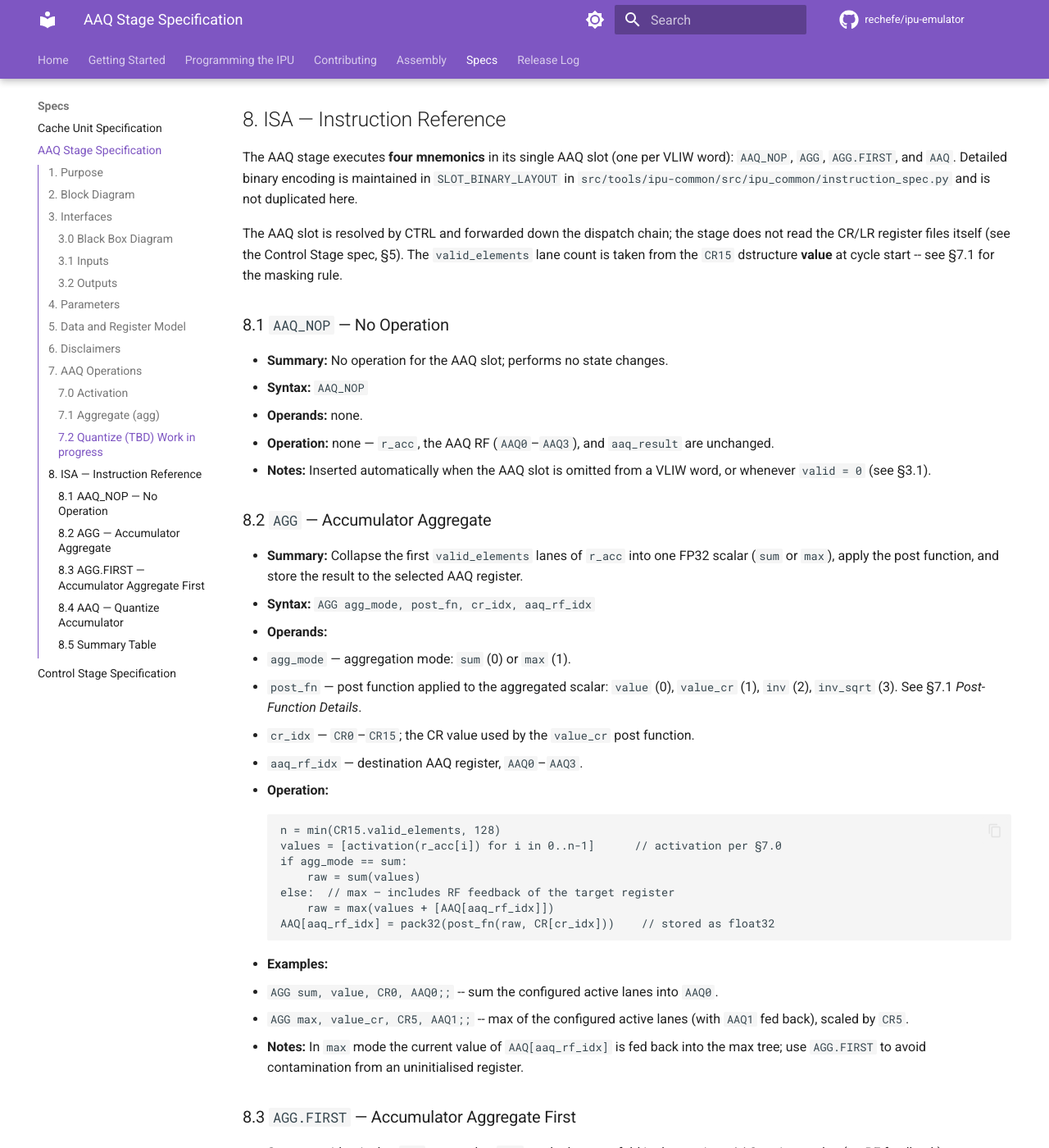
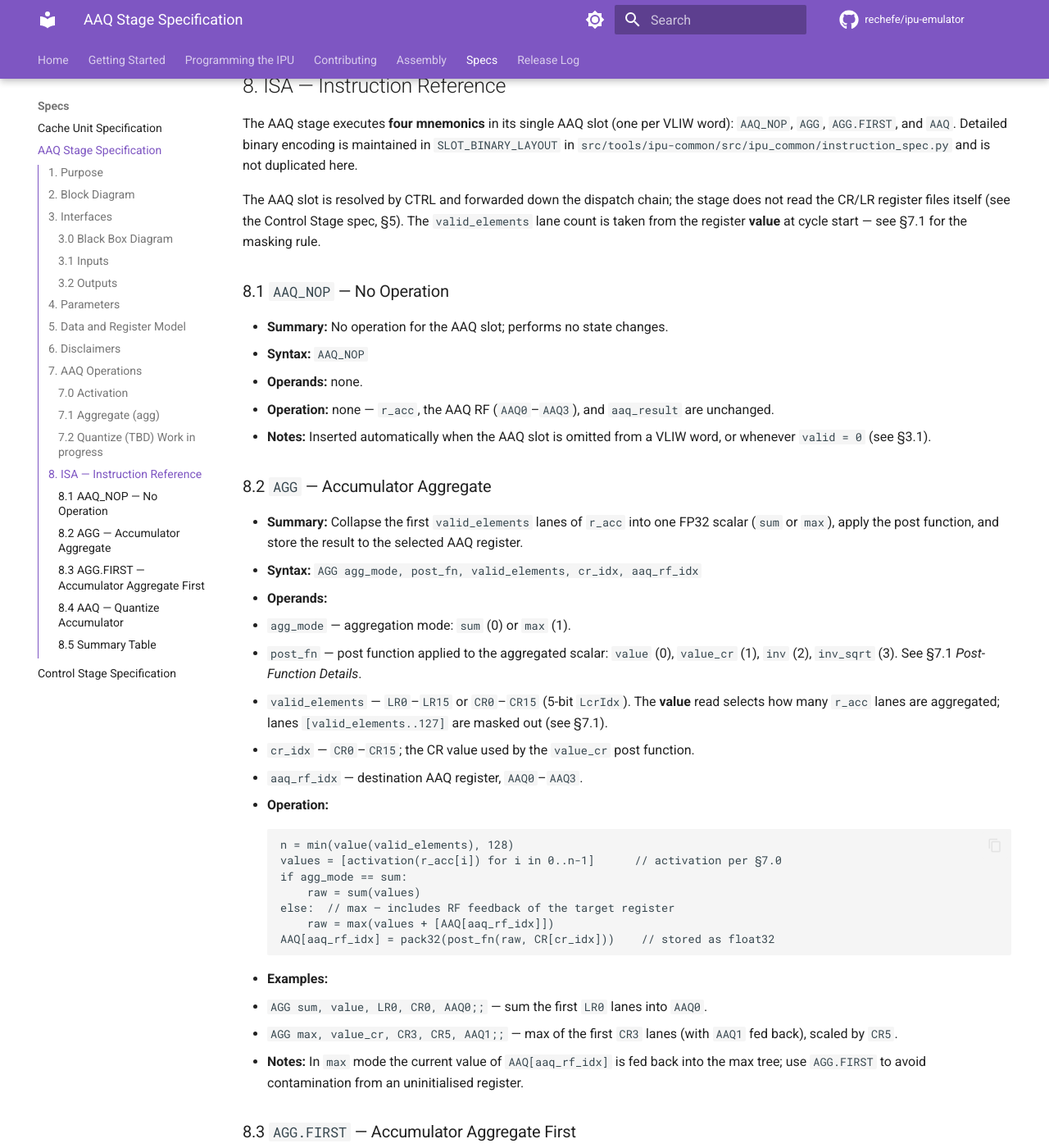
Before and after one commit to rechefe/ipu-emulator, an MkDocs documentation site: the page built from docs/content/specs/stage-aaq.md, in a window 1280 px wide and 1400 px high, scrolled down 6508 px. Shown: the whole window at 82% size. Built offline with MkDocs 1.6.1 and Material for MkDocs 9.7.7, drawn with Linux system fonts in a browser that asks for light colours; comment, search, counter and statistics services are not loaded; some of the changed text lies outside the part shown.

````diff
--- a/docs/content/specs/stage-aaq.md
+++ b/docs/content/specs/stage-aaq.md
@@ -68,8 +68,8 @@ flowchart LR
            cr_idx  ─────>│                                      │
        act_cr_idx  ─────>│                                      │
        aaq_rf_idx  ─────>│                                      │
-            dtype  ─────>│                                      │
-       dstructure  ─────>│                                      │
+       cr15_dtype  ─────>│                                      │
+   valid_elements  ─────>│                                      │
                          └──────────────────────────────────────┘
 ```
 
@@ -87,8 +87,8 @@ flowchart LR
 | `cr_idx` | `input logic [3:0]` | CR register index used by `value_cr` post function. |
 | `act_cr_idx` | `input logic [3:0]` | CR register index whose value selects the activation function (see §7.0). |
 | `aaq_rf_idx` | `input logic [1:0]` | AAQ register index (0–3). |
-| `dtype` | `input logic [2:0]` | Global data type supplied by configuration; the Python emulator stores this on `IpuState.dtype`, not in a `CR` register. Must be `DType.INT8` (0) for `aaq`. |
-| `dstructure` | `input logic [19:0]` | Dstructure configuration sourced from `CR15`; bits `[7:0]` provide `valid_elements` and bits `[11:8]` provide `partition`. |
+| `cr15_dtype` | `input logic [2:0]` | Global data type from `cr15`; governs lane interpretation for all AAQ operations. Must be `DType.INT8` (0) for `aaq`. |
+| `valid_elements` | `input logic [4:0]` | Number of valid elements. Sourced from either an LR register (lr0–lr15) or a CR register (cr0–cr15); the 5-bit encoding selects among all 32 registers (16 LR + 16 CR). |
 
 ### 3.2 Outputs
 
@@ -154,9 +154,9 @@ Supported activation functions:
 
 ### 7.1 Aggregate (`agg`)
 
-**Assembly syntax:** `AGG agg_mode, post_fn, cr_idx, aaq_rf_idx`
+**Assembly syntax:** `agg <agg_mode> <post_fn> <valid_elements> <cr_idx> <aaq_rf_idx>`
 
-- `valid_elements`: implicit lane count from `CR15.valid_elements` (the dstructure register). The value read at cycle start is the number of `R_ACC` lanes fed into the adder/max tree (unsigned, clamped to 0-128). Lanes from index `valid_elements` through 127 are masked out.
+- `valid_elements`: any `lr0`–`lr15` or `cr0`–`cr15` operand (5-bit `LcrIdx` encoding). The **value** read from that register at cycle start is the number of `r_acc` lanes fed into the adder/max tree (unsigned, clamped to 0–128). Lanes from index `valid_elements` through 127 are masked out.
 
 ```text
 // r_acc lanes are always FP32; only the first valid_elements lanes are used
@@ -280,7 +280,7 @@ duplicated here.
 The AAQ slot is resolved by CTRL and forwarded down the dispatch chain;
 the stage does not read the CR/LR register files itself (see the
 Control Stage spec, §5). The `valid_elements` lane count is taken from
-the `CR15` dstructure **value** at cycle start -- see §7.1 for the masking rule.
+the register **value** at cycle start — see §7.1 for the masking rule.
 
 ### 8.1 `AAQ_NOP` — No Operation
 
@@ -293,15 +293,16 @@ the `CR15` dstructure **value** at cycle start -- see §7.1 for the masking rule
 ### 8.2 `AGG` — Accumulator Aggregate
 
 - **Summary:** Collapse the first `valid_elements` lanes of `r_acc` into one FP32 scalar (`sum` or `max`), apply the post function, and store the result to the selected AAQ register.
-- **Syntax:** `AGG agg_mode, post_fn, cr_idx, aaq_rf_idx`
+- **Syntax:** `AGG agg_mode, post_fn, valid_elements, cr_idx, aaq_rf_idx`
 - **Operands:**
   - `agg_mode` — aggregation mode: `sum` (0) or `max` (1).
   - `post_fn` — post function applied to the aggregated scalar: `value` (0), `value_cr` (1), `inv` (2), `inv_sqrt` (3). See §7.1 *Post-Function Details*.
+  - `valid_elements` — `LR0`–`LR15` or `CR0`–`CR15` (5-bit `LcrIdx`). The **value** read selects how many `r_acc` lanes are aggregated; lanes `[valid_elements..127]` are masked out (see §7.1).
   - `cr_idx` — `CR0`–`CR15`; the CR value used by the `value_cr` post function.
   - `aaq_rf_idx` — destination AAQ register, `AAQ0`–`AAQ3`.
 - **Operation:**
   ```text
-  n = min(CR15.valid_elements, 128)
+  n = min(value(valid_elements), 128)
   values = [activation(r_acc[i]) for i in 0..n-1]      // activation per §7.0
   if agg_mode == sum:
       raw = sum(values)
@@ -310,18 +311,18 @@ the `CR15` dstructure **value** at cycle start -- see §7.1 for the masking rule
   AAQ[aaq_rf_idx] = pack32(post_fn(raw, CR[cr_idx]))    // stored as float32
   ```
 - **Examples:**
-  - `AGG sum, value, CR0, AAQ0;;` -- sum the configured active lanes into `AAQ0`.
-  - `AGG max, value_cr, CR5, AAQ1;;` -- max of the configured active lanes (with `AAQ1` fed back), scaled by `CR5`.
+  - `AGG sum, value, LR0, CR0, AAQ0;;` — sum the first `LR0` lanes into `AAQ0`.
+  - `AGG max, value_cr, CR3, CR5, AAQ1;;` — max of the first `CR3` lanes (with `AAQ1` fed back), scaled by `CR5`.
 - **Notes:** In `max` mode the current value of `AAQ[aaq_rf_idx]` is fed back into the max tree; use `AGG.FIRST` to avoid contamination from an uninitialised register.
 
 ### 8.3 `AGG.FIRST` — Accumulator Aggregate First
 
 - **Summary:** Identical to `AGG` except that `max` mode does **not** fold in the previous AAQ register value (no RF feedback).
-- **Syntax:** `AGG.FIRST agg_mode, post_fn, cr_idx, aaq_rf_idx`
+- **Syntax:** `AGG.FIRST agg_mode, post_fn, valid_elements, cr_idx, aaq_rf_idx`
 - **Operands:** identical to `AGG`.
 - **Operation:**
   ```text
-  n = min(CR15.valid_elements, 128)
+  n = min(value(valid_elements), 128)
   values = [activation(r_acc[i]) for i in 0..n-1]
   if agg_mode == sum:
       raw = sum(values)
@@ -352,6 +353,6 @@ the `CR15` dstructure **value** at cycle start -- see §7.1 for the masking rule
 | Slot | Mnemonic | Operands | One-line Effect |
 |------|----------|----------|-----------------|
 | AAQ | `AAQ_NOP`   | —                                                      | no state change |
-| AAQ | `AGG`       | `agg_mode, post_fn, cr_idx, aaq_rf_idx` | `AAQ[idx] = post_fn(agg(r_acc[0..n-1], AAQ[idx]))` |
-| AAQ | `AGG.FIRST` | `agg_mode, post_fn, cr_idx, aaq_rf_idx` | `AAQ[idx] = post_fn(agg(r_acc[0..n-1]))` (no RF feedback) |
+| AAQ | `AGG`       | `agg_mode, post_fn, valid_elements, cr_idx, aaq_rf_idx` | `AAQ[idx] = post_fn(agg(r_acc[0..n-1], AAQ[idx]))` |
+| AAQ | `AGG.FIRST` | `agg_mode, post_fn, valid_elements, cr_idx, aaq_rf_idx` | `AAQ[idx] = post_fn(agg(r_acc[0..n-1]))` (no RF feedback) |
 | AAQ | `AAQ`       | —                                                      | `aaq_result[i] = clamp(trunc(r_acc[i]), -128, 127)` |
````
Also changed, not shown: docs/content/specs/stage-control.md (+1 -1 lines).
